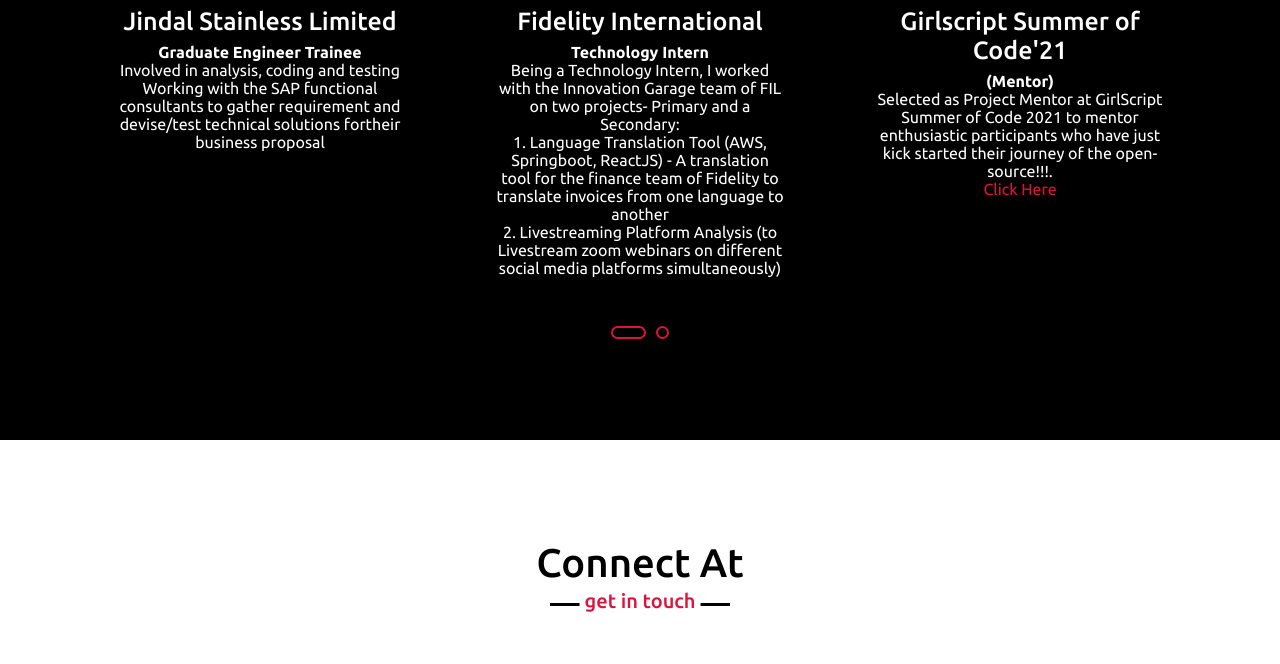
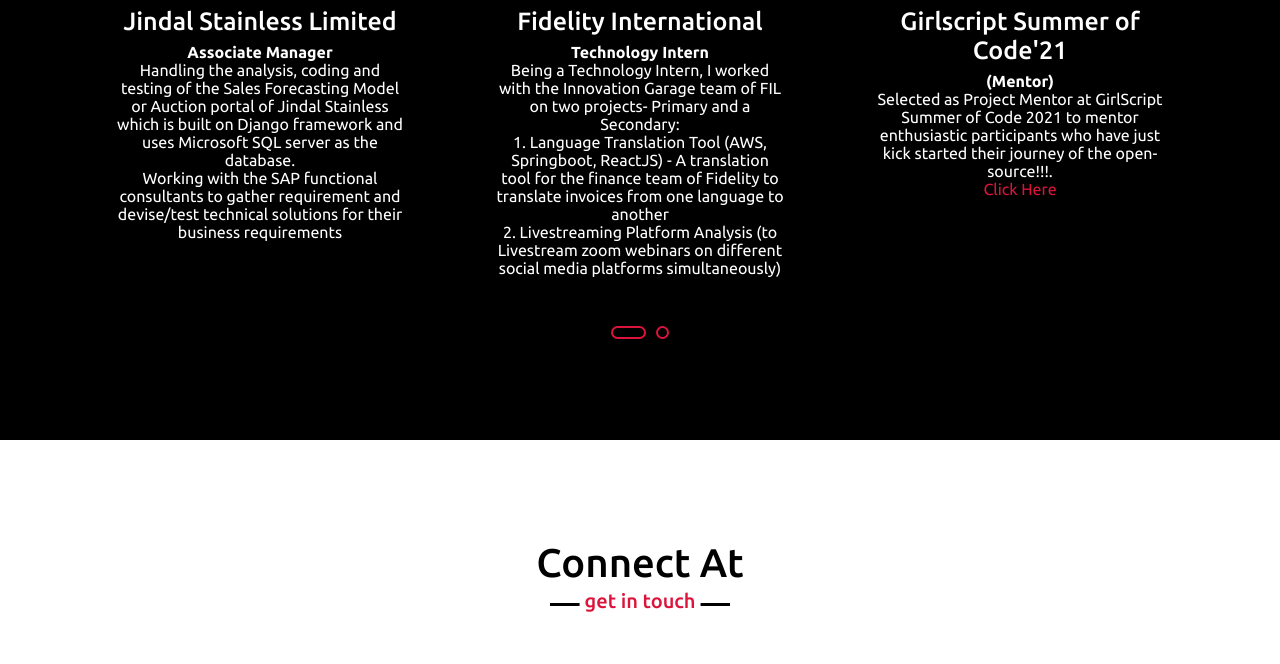
Before and after one commit to tanujajoshi1/TanujaJoshi, a website: page public/index.html in a window 1280 px wide. Shown: the part 3473-4137 px from the top of the page. Drawn offline with nearby package versions, Linux system fonts and the light colour scheme; some packages are replaced by stand-ins of ours.

Commit message:
Update index.html

```diff
--- a/public/index.html
+++ b/public/index.html
@@ -61,8 +61,6 @@
                             <div class="column right">
                                 <div class="text"><span class="typing1"></span></div>
                             <p>I'm a Sofware Developer currently working at Jindal Stainless Limited as an Associate Manager and I work on Reactjs and Django majorly.</p>
-                                <p>
-                                </p>
                                 <p>Besides web development, I'm an avid writer, and my write ups are the easiest way to understand me and my perpective towards everything. I've been a co-author of two anthologies with bundles of writeups kept in my diary.
                                     Not only fiction, I write technical article too. So, in case you want me to write something for you, it will be a pleasure for me.
                                 </p>
@@ -85,7 +83,7 @@
                                 <div class="text">Technical Skills</div>
                                     <p class="subskill">Programming</p>
                                     <p> • C++ • C • Python • Data Structures • Algorithms
-                                        <!-- double br -->
+                                    <!-- double br -->
                                     <!-- <p class="subskill">Blockchain</p> -->
                                     • Blockchain • MySQL
                                     <!-- DOUBLE BR -->
@@ -221,9 +219,10 @@
                                 <div class="box">
                                 <img src="./images/jscms.png" alt="htm">
                                 <div class="text">Jindal Stainless Limited</div>
-                                <b>Graduate Engineer Trainee</b>
-                                <p>Involved in analysis, coding and testing</p>
-                                <p>Working with the SAP functional consultants to gather requirement and devise/test technical solutions fortheir business proposal</p>
+                                <b>Associate Manager</b>
+                                <p>Handling the analysis, coding and testing of the Sales Forecasting Model or Auction
+                                portal of Jindal Stainless which is built on Django framework and uses Microsoft SQL server as the database.</p>
+                                <p>Working with the SAP functional consultants to gather requirement and devise/test technical solutions for their business requirements</p>
                             </div>
                         </div>
                               <div class="card">
```
